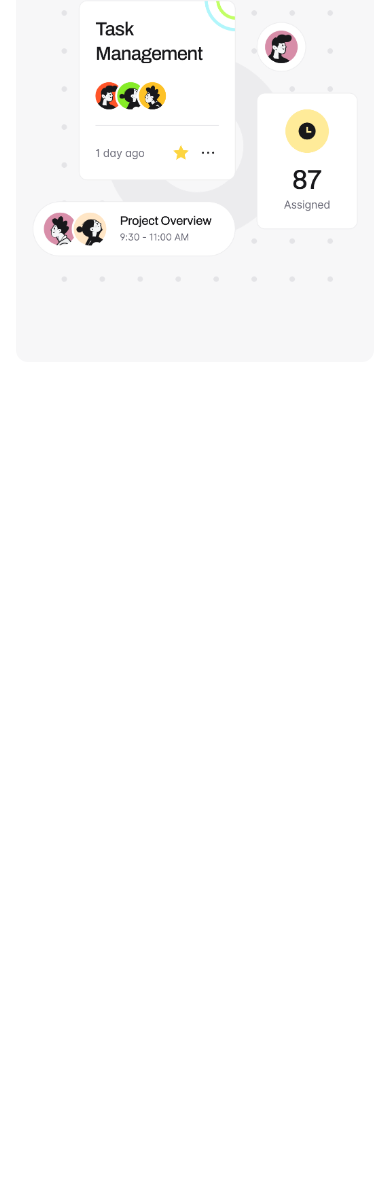
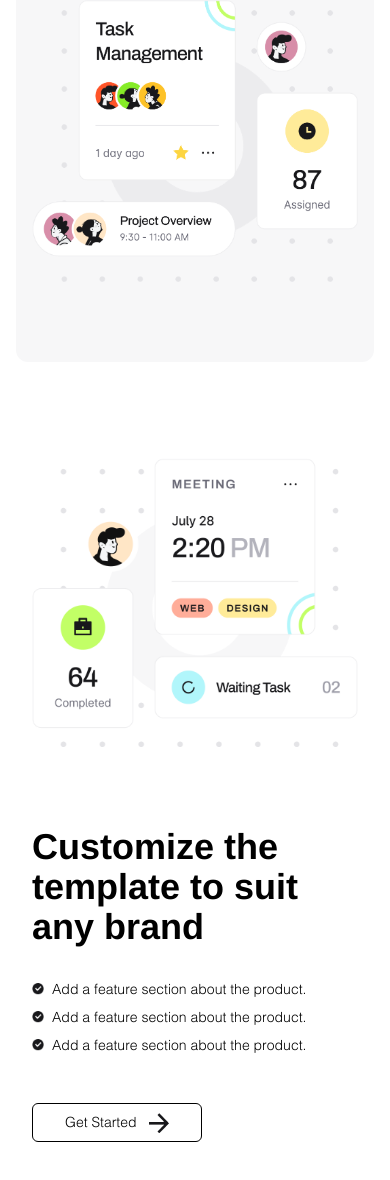
Before and after one commit to Hardy101/Portfolio, a website: page Cubex/index.html in a window 390 px wide. Shown: the part 1668-2848 px from the top of the page. Before the commit the page ends 2046 px from the top, so only its background shows below. Drawn offline with nearby package versions, Linux system fonts and the light colour scheme.

Commit message:
customize section mobile responsive

```diff
--- a/Cubex/index.html
+++ b/Cubex/index.html
@@ -209,12 +209,12 @@
         </div>
       </section>
 
-      <section id="customize" class="hidden md:block">
-        <div class="flex justify-between gap-20 py-20 px-30">
-          <div class="w-2/5 my-auto">
+      <section id="customize">
+        <div class="flex flex-col md:flex-row justify-between gap-20 py-20 px-8 md:px-30">
+          <div class="md:w-2/5 my-auto">
             <img src="assets/images/customize-product.png" alt="" />
           </div>
-          <div class="w-1/2 my-auto grid gap-8">
+          <div class="md:w-1/2 my-auto grid gap-8">
             <h2 class="text-4xl font-bold">
               Customize the template to suit any brand
             </h2>
```
